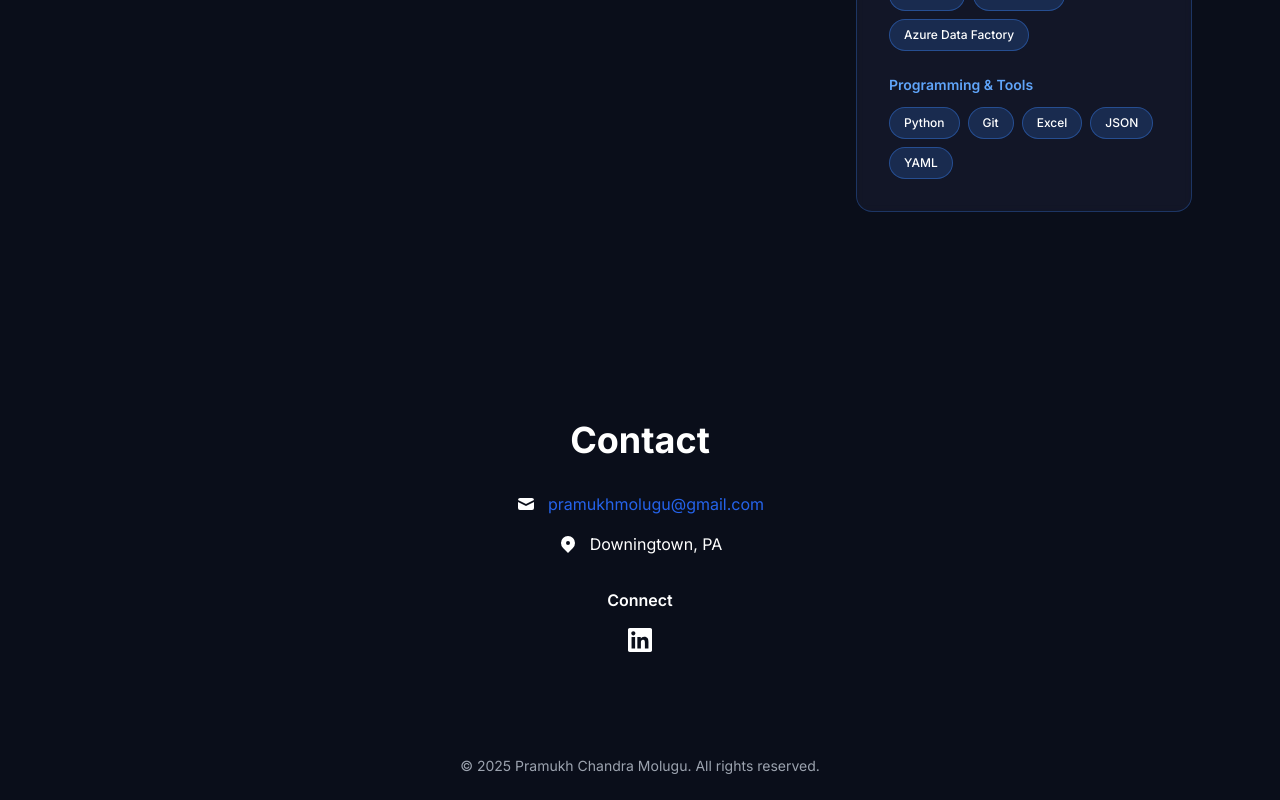
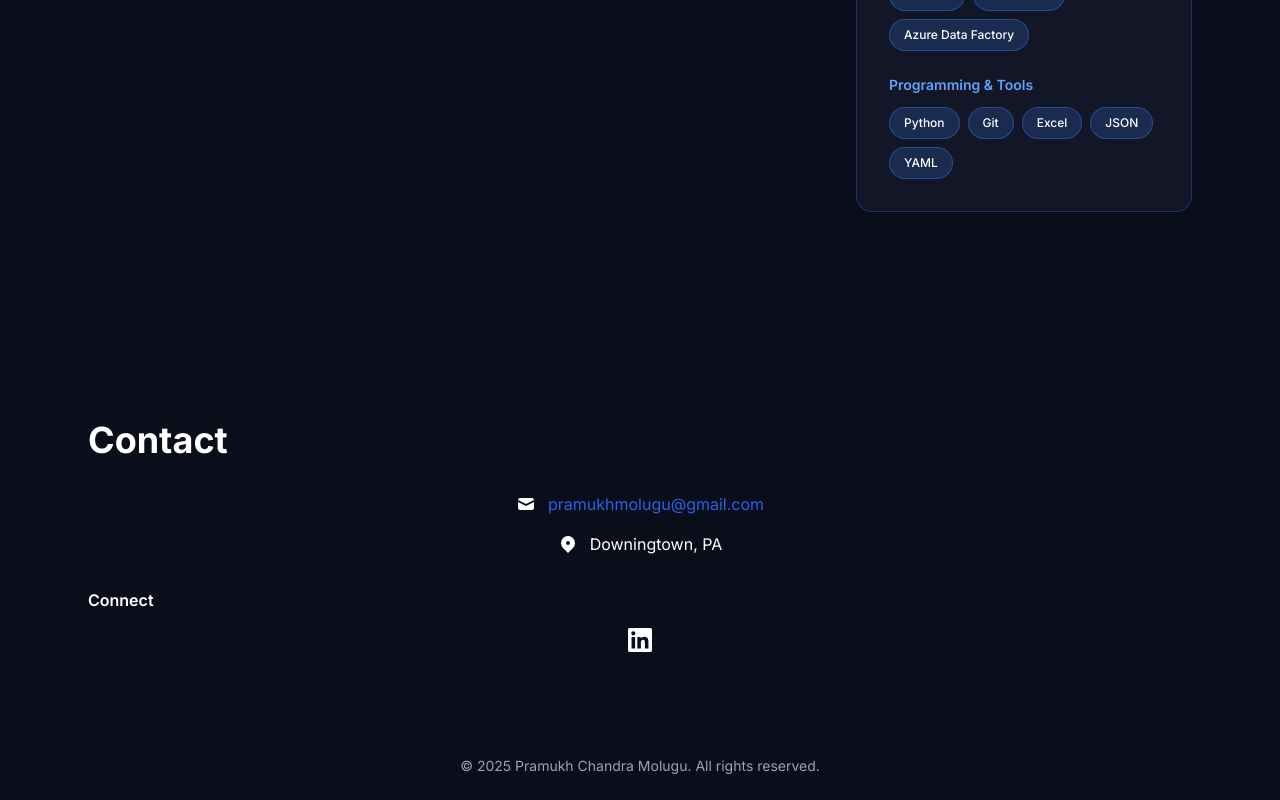
Before and after one commit to pramukhmolugu/portfolio, a Next.js app: page / in a window 1280 px wide. Shown: the part 4106-4906 px from the top of the page. Built offline with nearby package versions, Linux system fonts and the light colour scheme.

Commit message:
Update index.js

```diff
--- a/pages/index.js
+++ b/pages/index.js
@@ -547,7 +547,7 @@
 
         {/* Contact Section */}
         <section id="contact" className="py-20 bg-[#0a0e1a] text-white">
-          <div className="max-w-4xl mx-auto px-6 text-center">
+          <div className="max-w-6xl mx-auto px-6">
             <h2 className="text-4xl font-bold mb-8">Contact</h2>
 
             <div className="space-y-4 mb-8">
```
